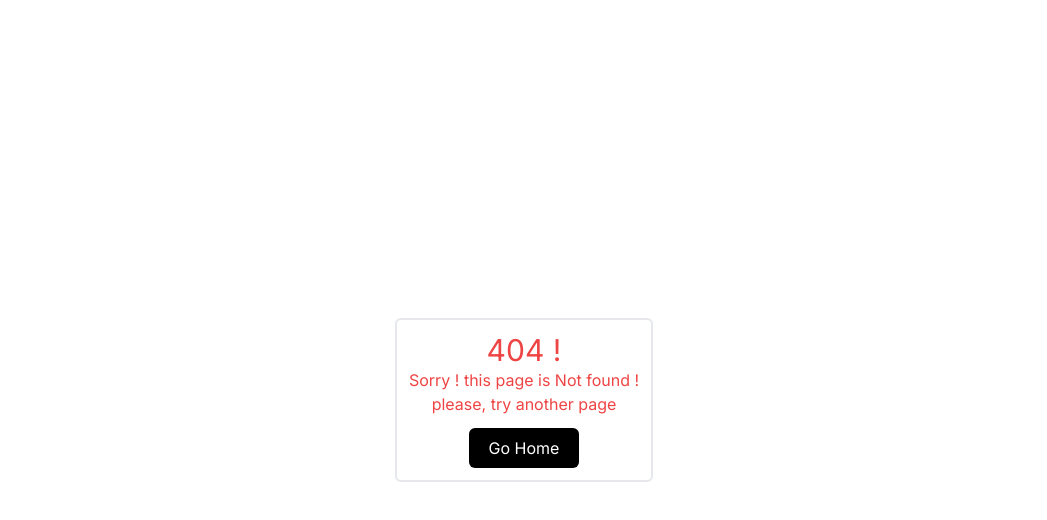
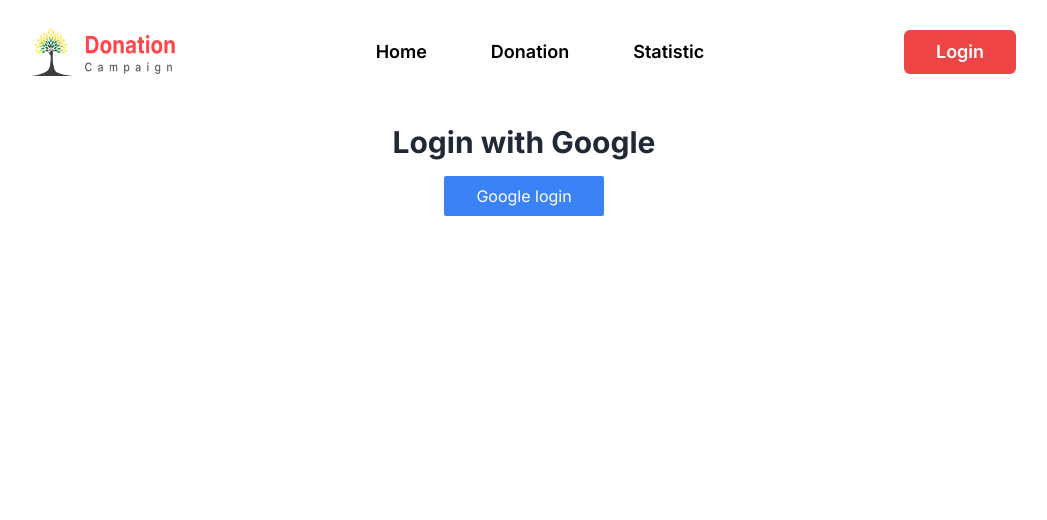
Before and after one commit to Shahadat-BD/Donation-Auth, a React (Vite) app: page /login in a window 1280 px wide. Before the commit this address had no page. Shown: the top 520 px of the page, without its empty margins (116-1163 px from the left). Built offline with nearby package versions, Linux system fonts and the light colour scheme; no server answers.

Commit message:
authentication added

```diff
--- a/package.json
+++ b/package.json
@@ -12,6 +12,7 @@
   "dependencies": {
     "apexcharts": "^3.42.0",
     "chart.js": "^4.4.0",
+    "firebase": "^10.4.0",
     "localforage": "^1.10.0",
     "match-sorter": "^6.3.1",
     "react": "^18.2.0",
--- /dev/null
+++ b/src/AuthProvider/AuthProvider.jsx
@@ -0,0 +1,50 @@
+import { GoogleAuthProvider, getAuth, onAuthStateChanged, signInWithPopup, signOut } from 'firebase/auth';
+import React, { createContext, useEffect, useState } from 'react';
+import app from '../firebase/firebase.int';
+
+export const AuthContext = createContext(null)
+
+const AuthProvider = ({children}) => {
+const auth = getAuth(app)
+const googleProvider = new GoogleAuthProvider()
+const [user,setUser] = useState(null)
+const [loading,setLoading] = useState(true)
+
+const googleSignIn = () =>{
+    setLoading(true)
+  return  signInWithPopup(auth,googleProvider)
+
+}
+
+useEffect(()=>{
+    const unSubscribe = onAuthStateChanged(auth, (currentUser)=>{
+        setUser(currentUser)
+        setLoading(false)
+    });
+    return () =>{
+        unSubscribe()
+    }
+},[])
+
+const logOut = () =>{
+    setLoading(true)
+  return signOut(auth)
+}
+
+    const userInfo = {
+          googleSignIn,
+          user,
+          setUser,
+          logOut,
+          loading
+    }
+    return (
+        <div>
+            <AuthContext.Provider value={userInfo}>
+                    {children}
+            </AuthContext.Provider>
+        </div>
+    );
+};
+
+export default AuthProvider;
--- /dev/null
+++ b/src/Authentication/Login/Login.jsx
@@ -0,0 +1,29 @@
+import React, { useContext} from 'react';
+import { AuthContext } from '../../AuthProvider/AuthProvider';
+import { useNavigate } from 'react-router-dom';
+const Login = () => {
+const {googleSignIn,setUser} = useContext(AuthContext)
+const navigate = useNavigate()
+
+    const handleGoogleLogin = () =>{
+        googleSignIn()
+        .then(result =>{
+            const loggedInUser = result.user
+             setUser(loggedInUser)
+             navigate('/')
+        })
+        .catch(error=>{
+            console.log(error);
+        })
+    }
+
+
+    return (
+        <div className='text-center mt-10'>
+            <h1 className='text-3xl font-bold'>Login with Google</h1>
+             <button className='bg-blue-500 px-8 py-2 rounded-sm text-white mt-4' onClick={handleGoogleLogin} >Google login</button>
+        </div>
+    );
+};
+
+export default Login;
--- /dev/null
+++ b/src/Authentication/Register/Register.jsx
@@ -0,0 +1,11 @@
+import React from 'react';
+
+const Register = () => {
+    return (
+        <div>
+            <h1>This is register page section here</h1>
+        </div>
+    );
+};
+
+export default Register;
--- a/src/Component/Donation/Donation.jsx
+++ b/src/Component/Donation/Donation.jsx
@@ -24,7 +24,11 @@
 
     return (
         <div className='lg:w-[80%] w-[90%] m-auto my-8'>
-            <div style={{textAlign:'center'}} className={donated.length == 0 && 'hidden'} > <button onClick={handleRemove} className='bg-red-500 text-white px-5 py-2 mb-5'>Remove donation</button> </div>
+             <div style={{textAlign:'center'}} className={donated.length == 0 && 'hidden'} >
+                 <button onClick={handleRemove} className='bg-red-500 text-white px-5 py-2 mb-5'>
+                    Remove donation
+                   </button>
+                 </div>
              <div className='grid lg:grid-cols-2 grid-cols-1 gap-5'>
              {
                 donated.slice(0,donateLength).map(donates =>
--- a/src/Component/Navbar/Navbar.jsx
+++ b/src/Component/Navbar/Navbar.jsx
@@ -1,8 +1,21 @@
-import React from "react";
+import React, { useContext } from "react";
 import { NavLink } from "react-router-dom";
 import logo from "../../assets/Logo.png";
+import { AuthContext } from "../../AuthProvider/AuthProvider";
+const Navbar = () => {
+  const {user, logOut} = useContext(AuthContext)
 
-const Navbar = () => {
+  const handleLogOut = () =>{
+    logOut()
+    .then(()=>{
+         console.log('log out successfully');
+    })
+    .catch((error)=>{
+      console.log(error);
+    })
+ }
+
+
   const link = (
     <>
       <li className="lg:px-8 px-2 font-semibold lg:text-lg text-sm">
@@ -49,17 +62,43 @@
           Statistic
         </NavLink>{" "}
       </li>
+
+
     </>
   );
 
   return (
-    <div className="my-5 lg:w-[80%] m-auto w-full">
-      <div className="navbar  flex lg:flex-row md:flex-row flex-col gap-3">
-        <div className="flex-1">
+    <div className="my-5 lg:w-[90%] m-auto w-full">
+      <div className="navbar flex justify-around lg:flex-row md:flex-row flex-col gap-3">
+        <div className="">
           <img className="w-36 h-12" src={logo}  />
         </div>
-        <div className="flex-none">
+        <div className="">
           <ul className="menu menu-horizontal px-1 bg-none">{link}</ul>
+        </div>
+        <div className="">
+          {
+            user ?
+            <img className="w-10 h-10 rounded-full mr-2" src={user.photoURL} alt="" srcset="" />
+            :
+             ''
+          }
+          {
+              user ?
+               <button onClick={handleLogOut} className="lg:px-8 px-4 file: py-2 rounded-md  font-semibold bg-red-500
+              text-white lg:text-lg text-sm">
+                logOut
+              </button>
+              :
+               <NavLink to={"/login"}>
+               <button className="lg:px-8 px-4 file: py-2 rounded-md  font-semibold bg-red-500
+               text-white lg:text-lg text-sm">
+                 Login
+               </button>
+               </NavLink>
+          }
+
+
         </div>
       </div>
     </div>
--- /dev/null
+++ b/src/PrivateRoute/PrivateRoute.jsx
@@ -0,0 +1,16 @@
+import React, { useContext } from 'react';
+import { AuthContext } from '../AuthProvider/AuthProvider';
+import { Navigate } from 'react-router-dom';
+
+const PrivateRoute = ({children}) => {
+    const {user,loading} = useContext(AuthContext)
+    if (loading) {
+        return <p>loading now......</p>
+    }
+    if (user) {
+       return children
+    }
+    return <Navigate to={'/login'}></Navigate>
+};
+
+export default PrivateRoute;
--- /dev/null
+++ b/src/firebase/firebase.int.js
@@ -0,0 +1,18 @@
+// Import the functions you need from the SDKs you need
+import { initializeApp } from "firebase/app";
+// TODO: Add SDKs for Firebase products that you want to use
+// https://firebase.google.com/docs/web/setup#available-libraries
+
+// Your web app's Firebase configuration
+const firebaseConfig = {
+  apiKey: "AIzaSyAp2SNOvM6_svAr7DuMjhN8Dzu5JGC32zM",
+  authDomain: "donation-auth-831cc.firebaseapp.com",
+  projectId: "donation-auth-831cc",
+  storageBucket: "donation-auth-831cc.appspot.com",
+  messagingSenderId: "343175240382",
+  appId: "1:343175240382:web:e1692be3b8e3a421ff9cef"
+};
+
+// Initialize Firebase
+const app = initializeApp(firebaseConfig);
+export default app
```
Also changed, not shown: src/main.jsx (+12 -3 lines), 1 other file (tests, documents, lock files or other folders).
